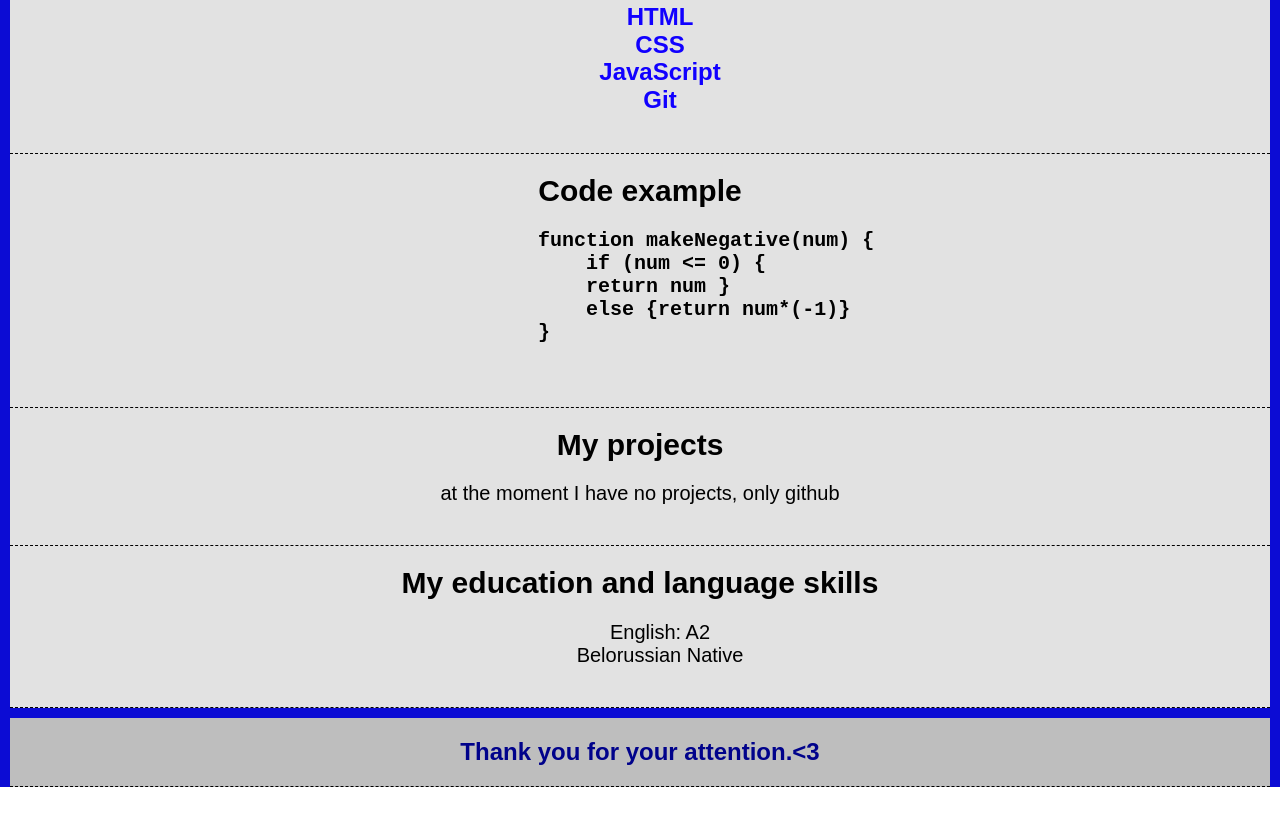
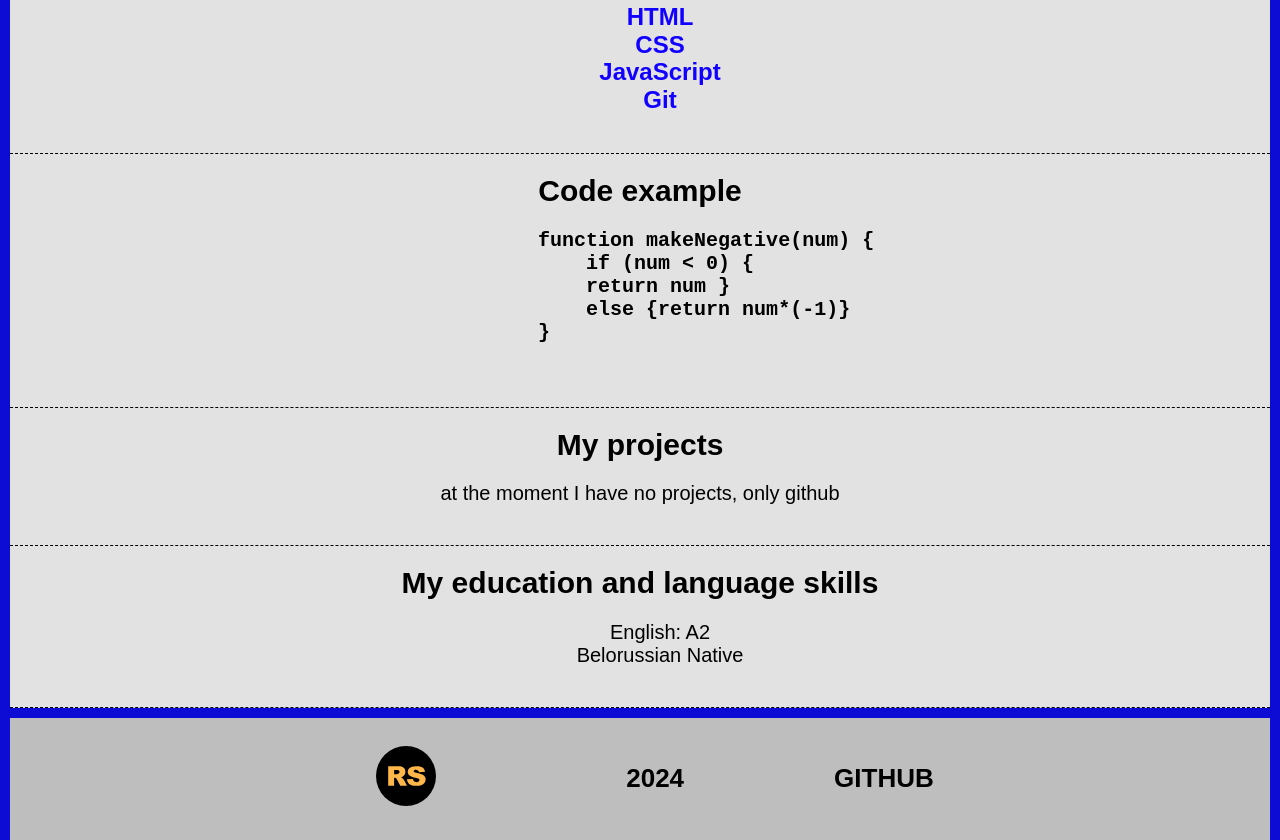
Before and after one commit to SobalVasili/rsschool-cv, a plain HTML site: page index.html in a window 1280 px wide. Shown: the part 597-1437 px from the top of the page. Before the commit the page ends 1384 px from the top, so only its background shows below. Drawn offline with Linux system fonts and the light colour scheme; a web font is replaced by a local one.

Commit message:
feat: add footer

```diff
--- a/index.html
+++ b/index.html
@@ -49,15 +49,13 @@
             </div>
             <div class="main-info" id="Code">
                 <h2>Code example</h2>
-                <code class="code-info">
-                    <pre>
+                <pre class="code-info">
                                             function makeNegative(num) {
-                                                if (num <= 0) {
+                                                if (num < 0) {
                                                 return num }
                                                 else {return num*(-1)}
                                             }
-                    </pre>
-                </code>
+                </pre>
             </div>
             <div class="main-info" id="Projects">
                 <h2>My projects</h2>
@@ -72,8 +70,12 @@
             </div>
         </main>
         <footer class="footer">
-            <div class="main-info" id="footer">
-            <h2 class="thanks">Thank you for your attention.<3</h2>
+            <div class="footer-info">
+                <a class="rs-link" href="https://rs.school"><img src="images/rsschool.svg" width="60" height="60"></a>
+                <ul class="footer-list">
+                    <li class="footer-list-item">2024</li>
+                    <li class="footer-list-item"><a href="https://github.com/SobalVasili">GITHUB</a></li>
+                </ul>
             </div>
         </footer>
     </div>
--- a/style.css
+++ b/style.css
@@ -418,7 +418,22 @@ a:hover {
     margin: 0 auto;
     background-color: rgb(190, 190, 190);
 }
-.thanks {
-    color:rgb(0, 2, 139);
-    font-size: 24px;
+
+.footer-info {
+    display: flex;
+    align-items: center;
+    padding-top: 20px;
+    padding-bottom: 20px;
+    padding-left: 30px;
+    justify-content: center
 }
+.footer-list {
+    display: flex;
+    justify-content: space-between;
+    font-size: 26px;
+    font-weight: 900;
+}
+
+footer li {
+ margin-left: 150px;
+}
```
Also changed, not shown: images/rsschool.svg (added), 1 other file.
